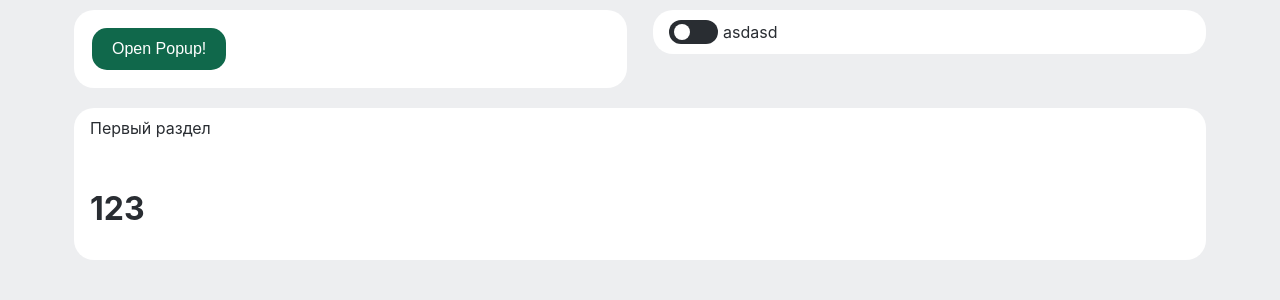
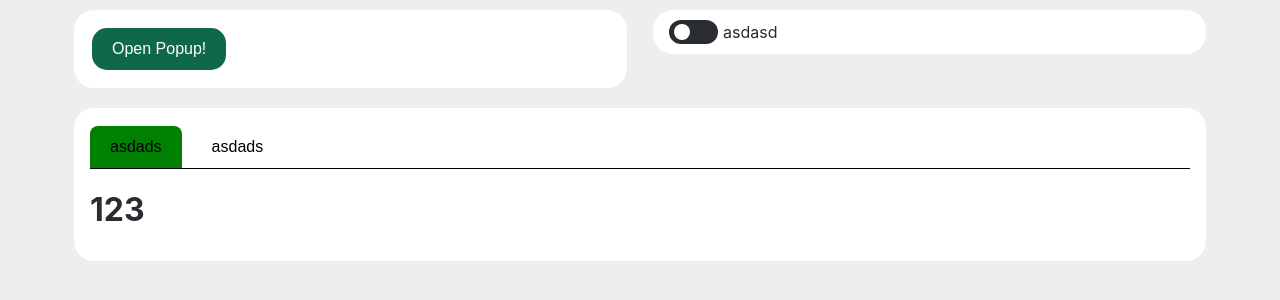
Before and after one commit to evyz/react-ui, a React (Create React App) app: page / in a window 1280 px wide. Shown: the top 300 px of the page. Built offline with nearby package versions, Linux system fonts and the light colour scheme.

Commit message:
upd container

```diff
--- a/src/App.js
+++ b/src/App.js
@@ -42,6 +42,7 @@ function App() {
             gui={{
               components: [
                 { id: 1, title: "Первый раздел", component: <h1>123</h1> },
+                { id: 2, title: "Второй раздел", component: <h1>456</h1> },
               ],
             }}
           ></TabContainer>
--- a/src/evyz@react-forms-confirmed/button/button.tsx
+++ b/src/evyz@react-forms-confirmed/button/button.tsx
@@ -3,24 +3,24 @@ import "./button.css";
 import { WidgetBaseOptions } from "..";
 
 interface ButtonOptions extends WidgetBaseOptions {
-  events: {
-    onClick: Function;
+  events?: {
+    onClick?: Function;
   };
-  validation: {
-    custom: boolean;
-    deps: [];
-    depsValidation: {
-      notNull: boolean;
-      custom: boolean;
+  validation?: {
+    custom?: boolean | undefined;
+    deps?: [];
+    depsValidation?: {
+      notNull?: boolean;
+      custom?: boolean;
     };
   };
-  gui: {
-    loader: {
-      promiseLoader: Function;
-      custom: boolean;
-      customLoaderComponent: React.FC;
+  gui?: {
+    loader?: {
+      promiseLoader?: Function;
+      custom?: boolean;
+      customLoaderComponent?: React.FC;
     };
-    label: string;
+    label?: string;
   };
 }
 
@@ -33,7 +33,8 @@ const Button = (props: ButtonOptions) => {
     if (props?.validation?.depsValidation?.notNull) {
       let status = true;
 
-      for (let dep of props?.validation?.deps) {
+
+      for (let dep of props?.validation?.deps !== undefined ? props?.validation?.deps :  []) {
         if (dep) {
           status = false;
           continue;
@@ -44,6 +45,7 @@ const Button = (props: ButtonOptions) => {
       }
 
       setIsDisabled(status);
+
     }
   }, [props?.validation?.deps, props?.validation?.depsValidation]);
 
@@ -64,7 +66,7 @@ const Button = (props: ButtonOptions) => {
       props?.validation?.custom !== undefined ||
       props?.validation?.custom !== null
     ) {
-      setIsDisabled(props?.validation?.custom);
+      setIsDisabled(props?.validation?.custom !== undefined && props?.validation?.custom);
     }
   }, [props?.validation?.custom]);
 
@@ -114,7 +116,7 @@ const Button = (props: ButtonOptions) => {
       ) : (
         <></>
       )}
-      {props.children ? props.children : props.gui.label}
+      {props?.children ? props?.children : props?.gui?.label !== undefined ? props?.gui?.label : null}
     </button>
   );
 };
--- a/src/evyz@react-forms-confirmed/tabcontainer/tabcontainer.css
+++ b/src/evyz@react-forms-confirmed/tabcontainer/tabcontainer.css
@@ -7,8 +7,39 @@
   height: 50px;
 
   overflow-x: scroll;
+
+  display: flex;
+  flex-direction: row;
+  align-items: center;
+
+  border-bottom: 1px solid black;
 }
 
 .system_tabcontainer > .pages::-webkit-scrollbar {
   display: none;
 }
+
+.system_tabcontainer > .pages {
+  display: flex;
+  flex-direction: row;
+  align-items: center;
+  justify-content: flex-start;
+}
+
+.system_tabcontainer > .pages > .system_button {
+  margin-left: 0;
+  margin-right: 10px;
+
+  margin-bottom: 0;
+
+  background: none;
+  color: black;
+
+  border-radius: 8px 8px 0 0;
+}
+
+.system_tabcontainer > .pages > .system_button.active {
+  background: green;
+
+  position: relative;
+}
--- a/src/evyz@react-forms-confirmed/tabcontainer/tabcontainer.tsx
+++ b/src/evyz@react-forms-confirmed/tabcontainer/tabcontainer.tsx
@@ -1,5 +1,5 @@
 import * as React from 'react'
-import { WidgetBaseOptions } from "..";
+import { Button, WidgetBaseOptions } from "..";
 import './tabcontainer.css'
 
 
@@ -25,19 +25,29 @@ interface TabContainerOptions extends WidgetBaseOptions{
     gui: {
         components: TabContainerComponent[]
     }
+    events: {
+        onClickToOpenComponent: Function
+    }
 }
 
 const TabContainer = (props: TabContainerOptions) => {
 
     React.useEffect(() => {
-        props?.state?.setActive(props?.gui?.components?.length > 0 && props?.gui?.components[0])
-    }, [])
+        !props?.state?.active?.id && props?.state?.setActive(props?.gui?.components?.length > 0 && props?.gui?.components[0])
+    }, [props])
+
+    const onClickToOpenComponent = (event:any, state: TabContainerComponent) => {
+        props?.events?.onClickToOpenComponent && props?.events?.onClickToOpenComponent(event)
+        props?.state?.setActive(state)
+    }
 
     return (
         <div className='system_tabcontainer'>
             <div className='pages'>
-                {props?.gui?.components  && props?.gui?.components?.length > 0 && props?.gui?.components?.map(component =>
-                    <div>{component?.title}</div>
+                {props?.gui?.components && props?.gui?.components?.length > 0 && props?.gui?.components?.map(component =>
+                <Button className={component?.id === props?.state?.active?.id ? 'active' : ''}  events={{onClick: (event: any) => onClickToOpenComponent(event, component) }} key={component?.id} >
+                    asdads
+                </Button>
                 )}
             </div>
             <div className='layout'>
```
